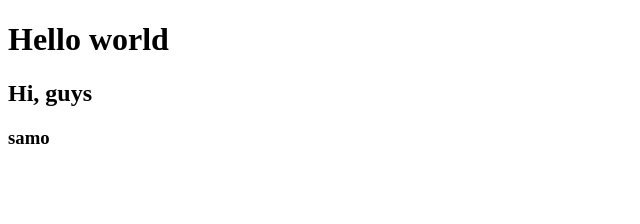
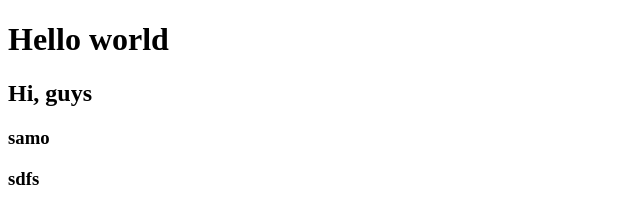
Before and after one commit to yaroslavzelenyi/project, a plain HTML site: page index.html in a window 1280 px wide. Shown: the full height of the page, 0-640 px from the left. Drawn offline with Linux system fonts and the light colour scheme.

```diff
--- a/index.html
+++ b/index.html
@@ -10,5 +10,6 @@
     <h1>Hello world</h1>
     <h2>Hi, guys</h2>
     <h3>samo</h3>
+    <h3>sdfs</h3>
 </body>
 </html>
```
